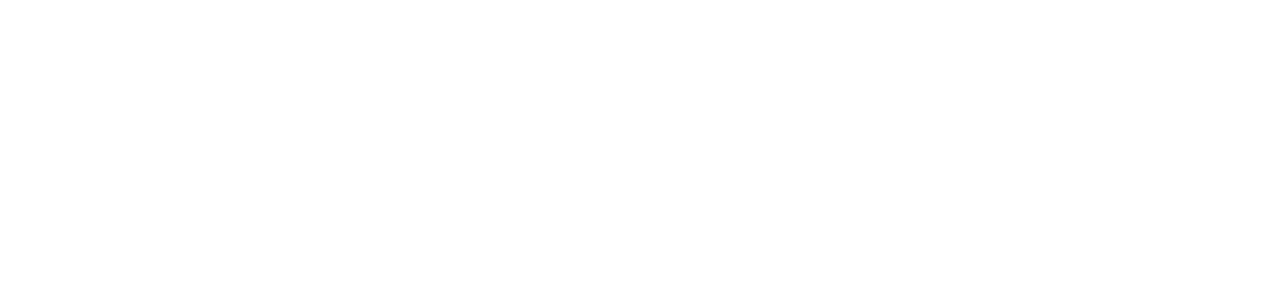
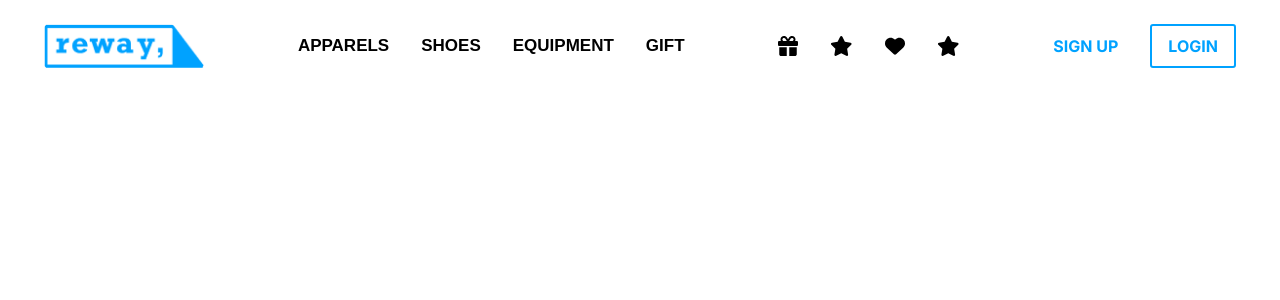
Before and after one commit to AEKurten/dotslash-code-challenge, a Next.js app in the folder reway/: page / in a window 1280 px wide. Shown: the top 300 px of the page. Built offline with nearby package versions, Linux system fonts and the light colour scheme.

Commit message:
Working on the navbar component
Added font awesome icons , added the assets required and added/removed some packages

```diff
--- a/reway/app/page.js
+++ b/reway/app/page.js
@@ -1,3 +1,9 @@
+import Navbar from "@/components/Navbar";
+
 export default function Home() {
-  return <main></main>;
+  return (
+    <main>
+      <Navbar />
+    </main>
+  );
 }
--- /dev/null
+++ b/reway/components/Navbar.jsx
@@ -0,0 +1,60 @@
+"use client";
+import Image from "next/image";
+import React, { useState } from "react";
+import { logo } from "@/public/export";
+import { navIcons, navItems } from "@/constants/data";
+import { FontAwesomeIcon } from "@fortawesome/react-fontawesome";
+import Link from "next/link";
+
+const Navbar = () => {
+  const [isActive, setIsActive] = useState(null);
+
+  const toggleActiveState = (index) => {
+    if (isActive === index) {
+      setIsActive(null);
+    } else {
+      setIsActive(index);
+      console.log(index);
+    }
+  };
+
+  return (
+    <div className="px-11 py-6 flex items-center justify-between">
+      <Image src={logo} width={160} height={40} />
+      <div className="flex gap-8">
+        {navItems.map((item, index) => (
+          <p
+            className={`font-nav font-extrabold text-[17px] uppercase hover:cursor-pointer hover:text-rewayBlue transition-all duration-300 ${
+              isActive === index ? `text-rewayBlue` : ``
+            }`}
+            onClick={() => toggleActiveState(index)}
+          >
+            {item}
+          </p>
+        ))}
+      </div>
+      <div className="flex gap-8">
+        {navIcons.map((icon) => (
+          <FontAwesomeIcon
+            icon={icon}
+            size="lg"
+            className="hover:text-rewayBlue hover:cursor-pointer transition-all duration-300"
+          />
+        ))}
+      </div>
+      <div className="flex gap-8 items-center">
+        <Link href="#" className="uppercase text-rewayBlue font-bold">
+          sign up
+        </Link>
+        <Link
+          href="#"
+          className="uppercase text-rewayBlue font-bold border-2 border-rewayBlue px-4 py-2 rounded-[3px]"
+        >
+          Login
+        </Link>
+      </div>
+    </div>
+  );
+};
+
+export default Navbar;
--- /dev/null
+++ b/reway/constants/data.js
@@ -0,0 +1,11 @@
+import {
+  faGift,
+  faStar,
+  faHeart,
+  faTag,
+} from "@fortawesome/free-solid-svg-icons";
+
+const navItems = ["Apparels", "shoes", "equipment", "gift"];
+const navIcons = [faGift, faStar, faHeart, faStar];
+
+export { navItems, navIcons };
--- /dev/null
+++ b/reway/public/export.js
@@ -0,0 +1,3 @@
+import logo from "@/public/images/logo.png";
+
+export { logo };
--- a/reway/tailwind.config.js
+++ b/reway/tailwind.config.js
@@ -20,6 +20,10 @@
       rewayWhite: "#FFFFFF",
       rewayLightgray: "rgba(130,130,130,.5)",
     },
+    fontFamily: {
+      nav: ["Suez One", "sans-serif"],
+      body: ["PT Sans"],
+    },
   },
   plugins: [],
 };
```
Also changed, not shown: reway/package.json (+10 -5 lines), reway/public/images/logo.png (added), 1 other file (tests, documents, lock files or other folders).
